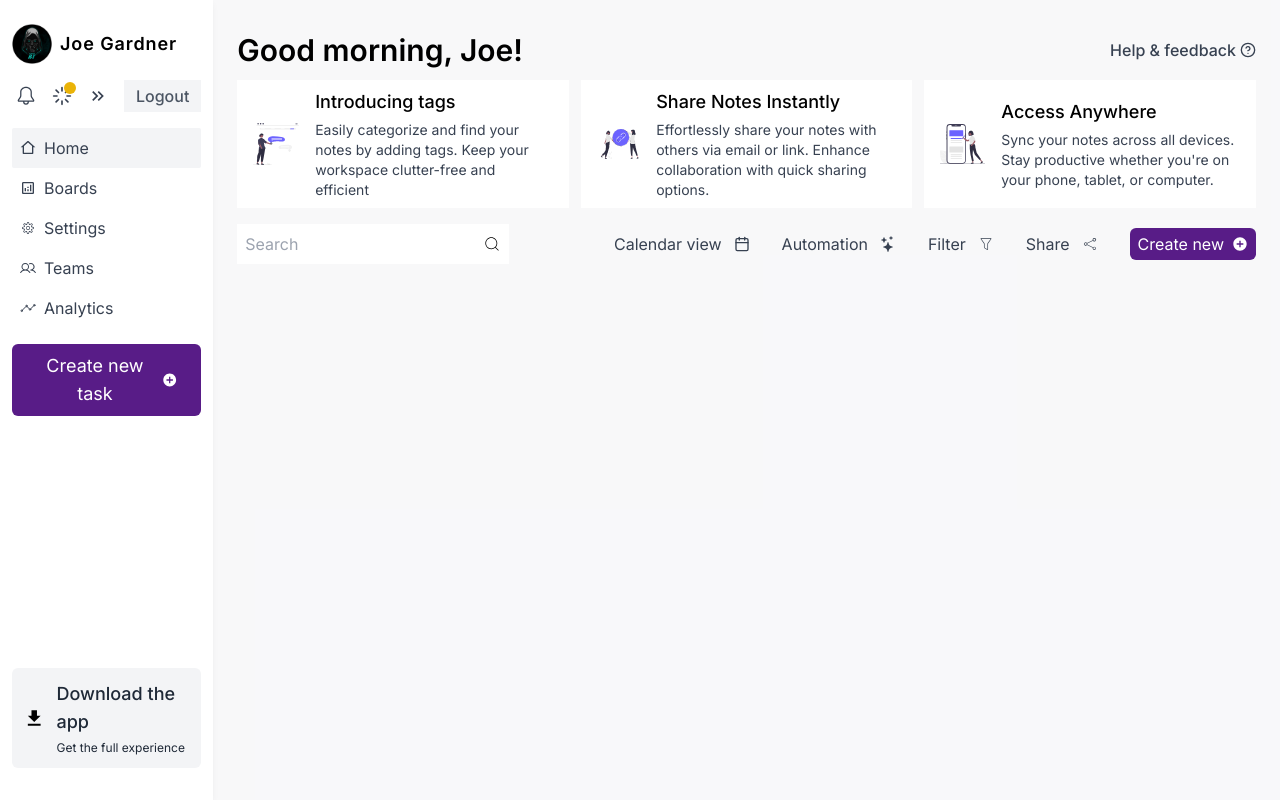
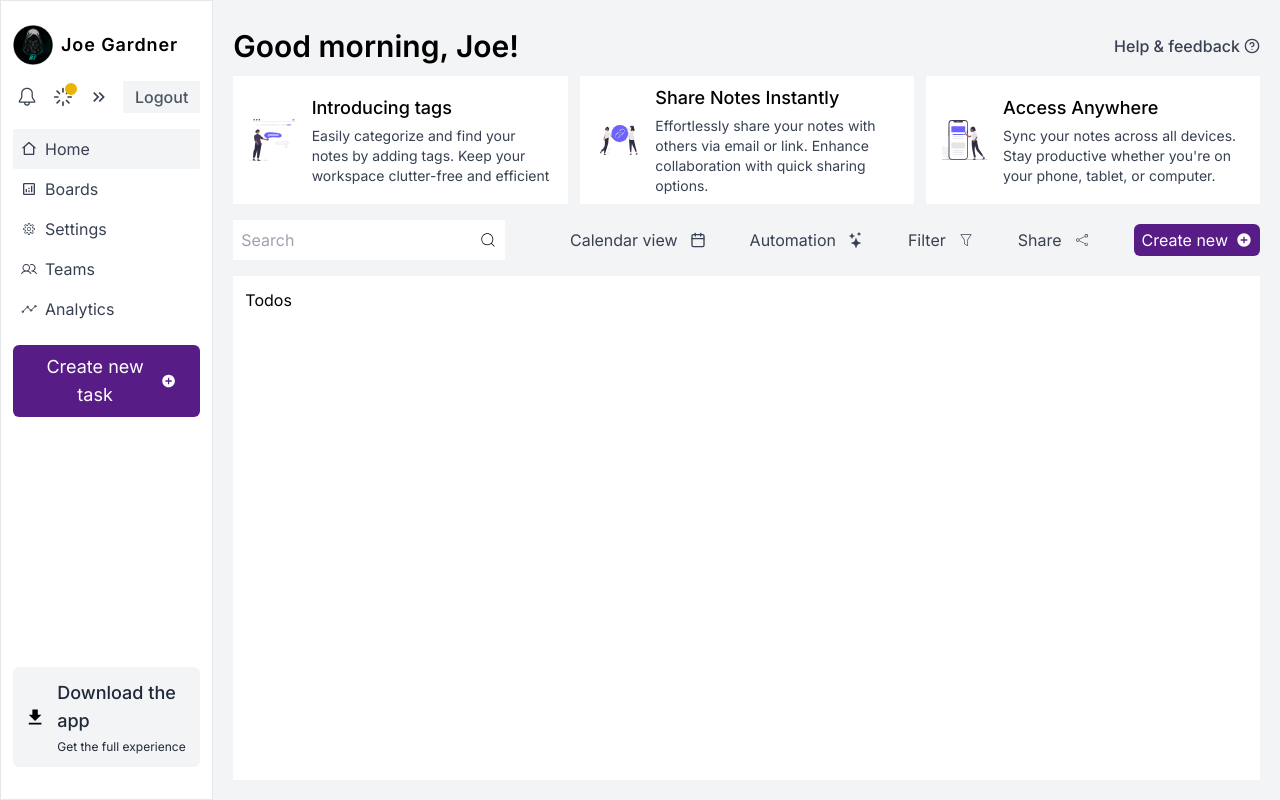
Before and after one commit to suhasledange/taskapp, a Next.js app: page /dashboard in a window 1280 px wide. Built offline with nearby package versions, Linux system fonts and the light colour scheme; no server answers.

Commit message:
Todo setup added

```diff
--- a/app/dashboard/Dashboard.jsx
+++ b/app/dashboard/Dashboard.jsx
@@ -12,7 +12,7 @@ const Dashboard = ({children}) => {
             <Sidebar/>
     </div>
 
-    <div className="w-5/6 h-screen overflow-hidden bg-gray-100/60">{children}</div>
+    <div className="w-5/6 h-screen overflow-hidden bg-gray-100">{children}</div>
 
     <TodoForm/>
 
--- a/app/dashboard/page.jsx
+++ b/app/dashboard/page.jsx
@@ -4,7 +4,7 @@ import React from 'react'
 
 const MainBlock = () => {
   return (
-    <div className='p-6 '>
+    <div className='p-5 '>
             <Greeting/>
             <TodoBlock/>
     </div>
--- /dev/null
+++ b/components/Card.jsx
@@ -0,0 +1,11 @@
+import React from 'react'
+
+const Card = () => {
+  return (
+    <div>
+      Card
+    </div>
+  )
+}
+
+export default Card
--- a/components/Sidebar.jsx
+++ b/components/Sidebar.jsx
@@ -31,7 +31,7 @@ const Sidebar = () => {
 
 
   return (
-    <div className="bg-white h-screen flex flex-col justify-between overflow-hidden">
+    <div className="bg-white h-screen border flex flex-col justify-between overflow-hidden">
         <div className='flex flex-col px-3 mt-6 w-full'>
 
         <div className='flex flex-col '>
--- a/components/TodoBlock.jsx
+++ b/components/TodoBlock.jsx
@@ -7,6 +7,7 @@ import { MdAddCircle } from 'react-icons/md';
 import { FiCalendar } from "react-icons/fi";
 import { BsStars } from "react-icons/bs";
 import { CiFilter } from "react-icons/ci";
+import Todos from './Todos';
 const TodoBlock = () => {
 
     const ButtonOperations = [
@@ -25,16 +26,16 @@ const TodoBlock = () => {
 
   return (
     <div className='py-1'>
-      <div className='flex items-center justify-between'>
-        <div className='flex items-center gap-1 bg-white p-2'>
+      <div className='flex flex-wrap items-center justify-between gap-3 mb-3'>
+        <div className='flex lg:w-auto w-full items-center justify-between gap-1 bg-white p-2'>
             <input type='text' placeholder='Search'/>
             <CiSearch className='text-lg'/>
         </div>
-        <div className='text-md flex items-center gap-8 text-gray-700'>
+        <div className='text-md flex flex-wrap items-center text-gray-700 gap-3'>
 
            {
             ButtonOperations.map(btn => (
-                <button key={btn.id} onClick={()=>handleBtn(btn.value)} className='flex items-center gap-3'>{btn.title} {btn.icn} </button>
+                <button key={btn.id} onClick={()=>handleBtn(btn.value)} className='flex mr-8 items-center gap-3'>{btn.title} {btn.icn} </button>
 
             ))
            }
@@ -42,10 +43,19 @@ const TodoBlock = () => {
             <button onClick={()=>setFormDialog(true)} className='flex items-center justify-center bg-purple-900 text-white font-normal text-md rounded-md py-1 px-2 gap-2'>Create new <MdAddCircle/></button>
 
         </div>
+
+      </div>
+
+      <div>
+
+            <Todos/>
+
       </div>
 
 
-    </div>
+
+      </div>
+
   )
 }
 
--- /dev/null
+++ b/components/Todos.jsx
@@ -0,0 +1,11 @@
+import React from 'react'
+
+const Todos = () => {
+  return (
+    <div className='bg-white w-full h-[calc(63vh)] p-3 my-4 overflow-y-auto'>
+      Todos
+    </div>
+  )
+}
+
+export default Todos
```
